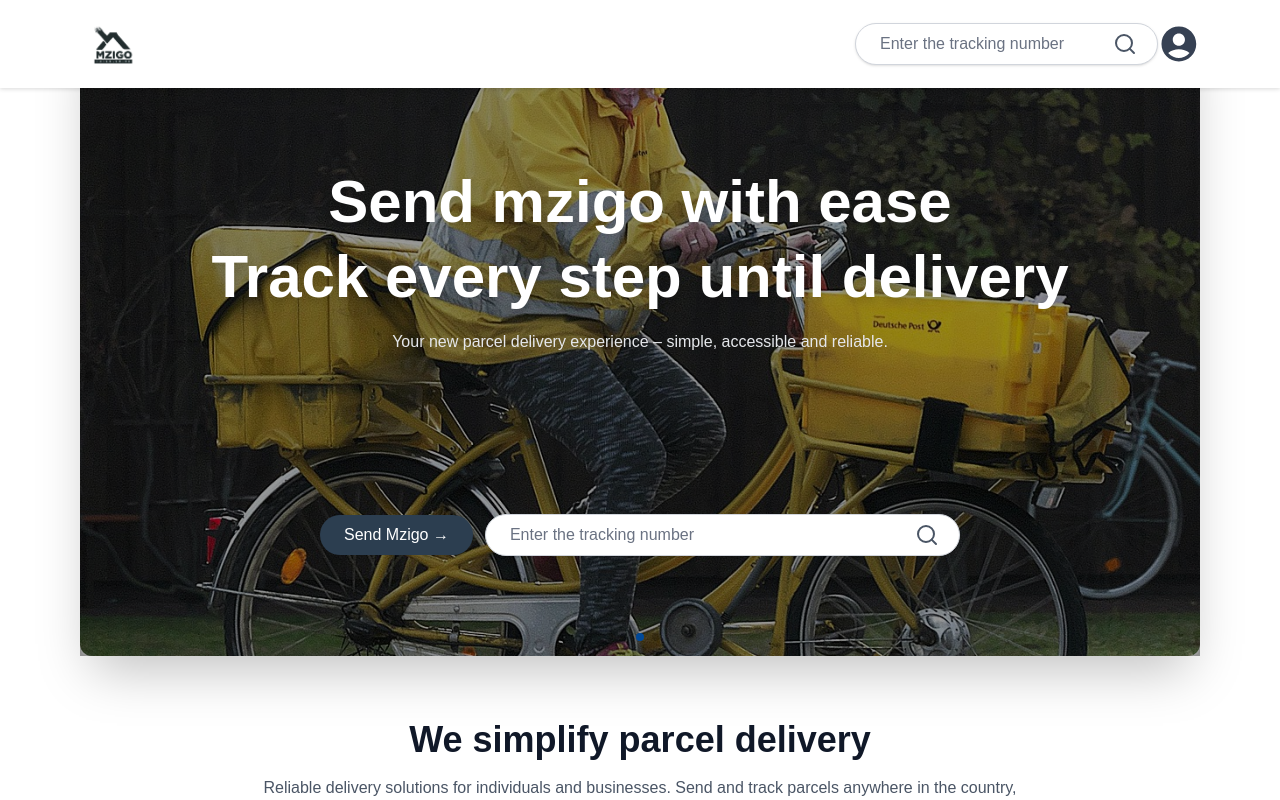
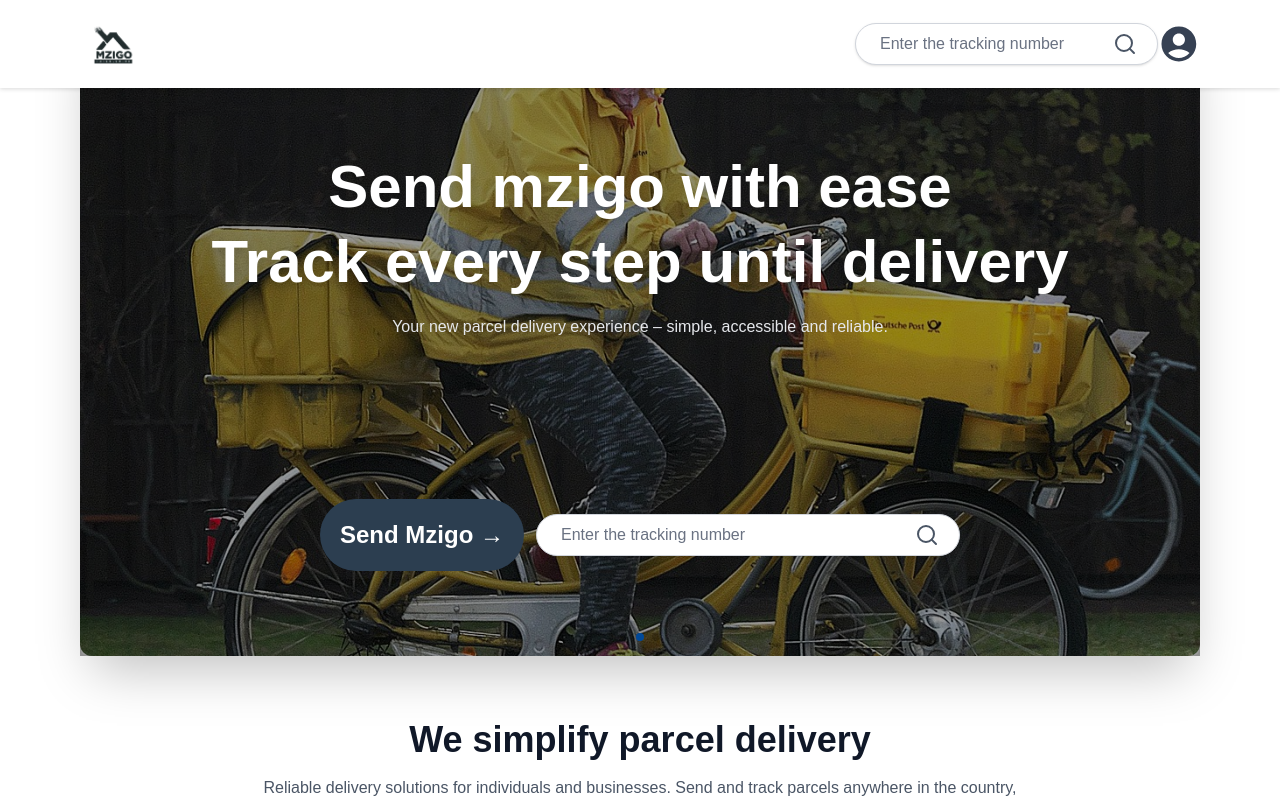
Before and after one commit to Iguru-Limited/Mzigo.co.ke, a Next.js app: page / in a window 1280 px wide. Shown: the top 800 px of the page. Built offline with nearby package versions, Linux system fonts and the light colour scheme.

Commit message:
enhanced button styling in HeroSlider for improved visibility and user experience

```diff
--- a/app/components/HeroSlider.tsx
+++ b/app/components/HeroSlider.tsx
@@ -70,7 +70,7 @@ export default function HeroSlider() {
 
         {/* Parcel Input - Responsive Layout */}
         <div className="flex flex-col sm:flex-row items-center mt-[10rem] mb-[-3rem] space-y-4 sm:space-y-0 sm:space-x-3 w-full max-w-2xl px-4">
-         <button onClick={()=>{router.push("/send-mzigo")}} className="bg-[#2c3e50] text-white px-4 sm:px-6 py-2 rounded-full font-medium hover:bg-gray-800 transition w-full sm:w-auto whitespace-nowrap">
+         <button onClick={()=>{router.push("/send-mzigo")}} className="bg-[#2c3e50] text-white px-6 text-2xl sm:px-5 py-5 rounded-full font-bold hover:bg-gray-800 transition w-full sm:w-auto whitespace-nowrap">
             Send Mzigo →
         </button>
 
```
